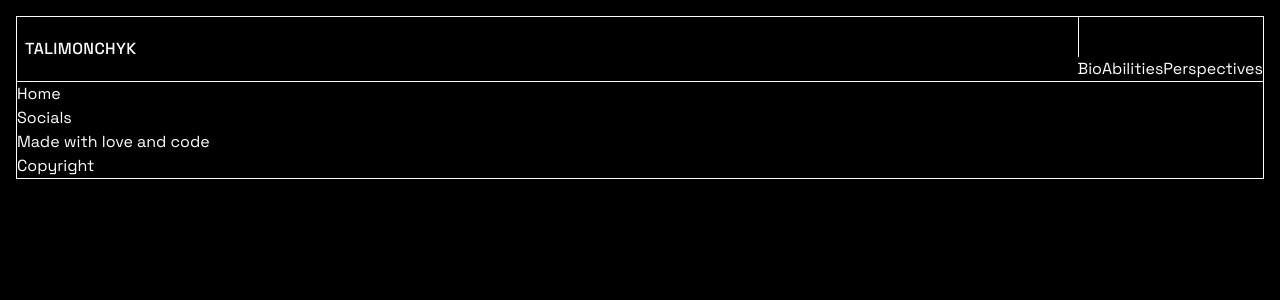
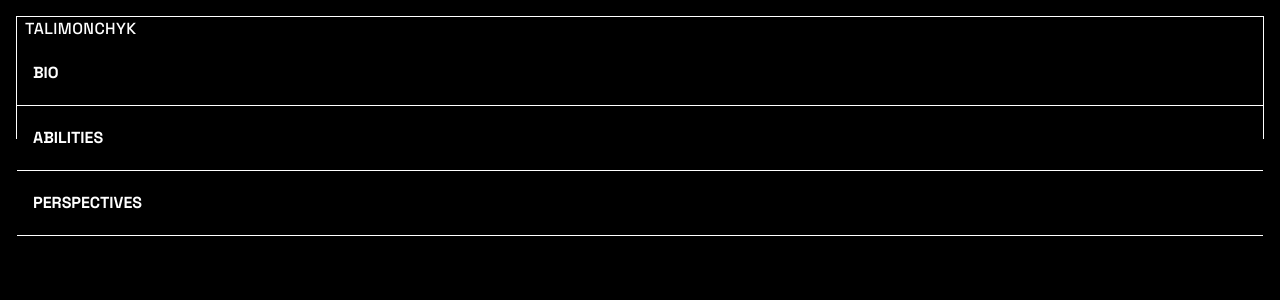
Before and after one commit to diletant93/portfolio, a React (Vite) app: page / in a window 1280 px wide. Shown: the top 300 px of the page. Built offline with nearby package versions, Linux system fonts and the light colour scheme.

Commit message:
burger: done functionality

```diff
--- a/src/layouts/header/Burger.tsx
+++ b/src/layouts/header/Burger.tsx
@@ -1,10 +1,11 @@
 import Button from "@/components/ui/Button";
 import { cn } from "@/utils/cn";
+import { SetStateAction } from "react";
 
-export default function Burger() {
+export default function Burger({onOpen}:{onOpen:() => void}) {
     const lineStyles = "block w-5 bg-secondary h-[2px]"
     return (
-        <Button className="sm:hidden border-0 p-0 hover:bg-transparent hover:scale-x-125 hover:scale-y-110 transition-all origin-right">
+        <Button onClick={onOpen} className="border-0 p-0 hover:bg-transparent hover:scale-x-125 hover:scale-y-110 transition-all origin-right">
             <span className={lineStyles}></span>
             <span className={cn(lineStyles, 'w-3 self-end my-2 ml-auto')}></span>
             <span className={lineStyles}></span>
--- a/src/layouts/header/Header.tsx
+++ b/src/layouts/header/Header.tsx
@@ -4,7 +4,7 @@ import { ToggleMode } from "@/features/ThemeMode";
 
 export default function Header() {
   return (
-    <header className="flex border-b border-b-secondary items-center pl-2">
+    <header className="relative flex border-b border-b-secondary items-center pl-2">
        <Logo/>
        <Navigation/>
        {/* <ToggleMode/> */}
--- a/src/layouts/header/Navigation.tsx
+++ b/src/layouts/header/Navigation.tsx
@@ -1,13 +1,18 @@
+import { useState } from "react";
 import Burger from "./Burger";
 import NavivationList from "./NavivationList";
 
 export default function Navigation() {
+  const [isOpen, setIsOpen] = useState<boolean>(true)
+  const handleOpen = () => setIsOpen(current => !current)
   return (
     <nav className="ml-auto">
-        <div className="flex justify-center items-center px-4 py-5 border-l border-l-white">
-            <Burger/>
+        <div className="sm:hidden flex justify-center items-center px-4 py-5 border-l border-l-white">
+            <Burger onOpen={handleOpen}/>
         </div>
-       <NavivationList/>
+        {
+          isOpen && <NavivationList/>
+        }
     </nav>
   );
 }
--- a/src/layouts/header/NavigationItem.tsx
+++ b/src/layouts/header/NavigationItem.tsx
@@ -3,7 +3,7 @@ import { Link } from "react-router-dom";
 
 export default function NavigationItem({item} : {item:navigationItemType }) {
   return (
-    <li>
+    <li className="border-b border-b-secondary hover:bg-secondary hover:text-primary cursor-pointer px-4 py-5 uppercase font-extrabold">
        <Link to={item.path}>
         {item.label}
        </Link>
--- a/src/layouts/header/NavivationList.tsx
+++ b/src/layouts/header/NavivationList.tsx
@@ -1,9 +1,12 @@
 import { navigationItems, navigationItemType } from "@/constants/navigationItems";
 import NavigationItem from "./NavigationItem";
+import { cn } from "@/utils/cn";
 
 export default function NavivationList() {
+    const smallDevisesStyles = ''
+    const largeDevisesStyles = ''
   return (
-        <ul className="hidden sm:flex">
+        <ul className='absolute top-[101%] left-0 right-0 bg-primary '>
         {navigationItems.map((item:navigationItemType)=>{
             return <NavigationItem key={item.label} item={item}/>
         })}
```
Also changed, not shown: 1 other file (tests, documents, lock files or other folders).
